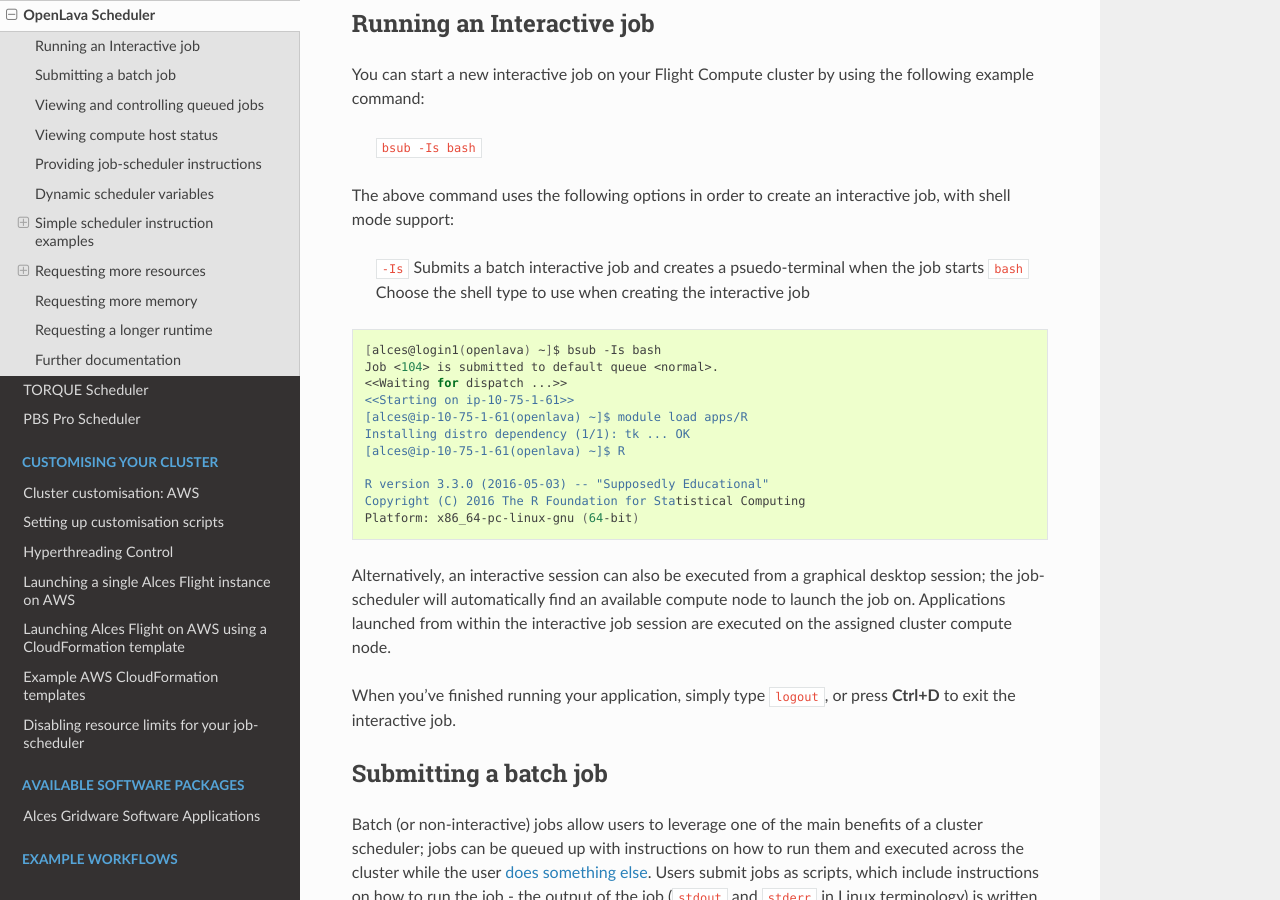
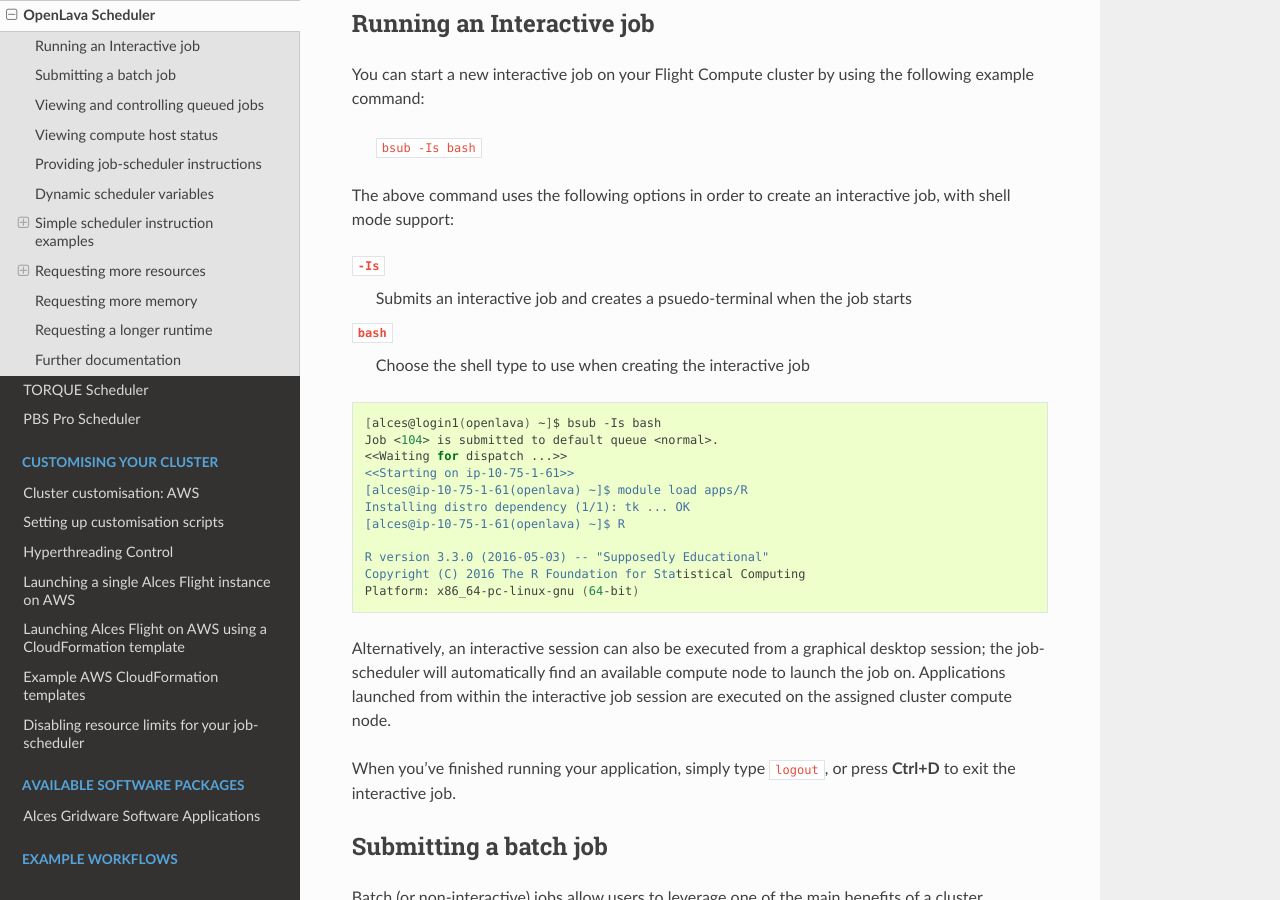
Before and after one commit to alces-software/flight-appliance-docs, a Sphinx documentation site: the page built from docs/source/openlava/openlava.rst, in a window 1280 px wide and 900 px high, scrolled down 321 px. Built offline with Sphinx 7.4.7 and the Read the Docs theme 2.0.0, drawn with Linux system fonts in a browser that asks for light colours.

Commit message:
Update rst

```diff
--- a/docs/source/openlava/openlava.rst
+++ b/docs/source/openlava/openlava.rst
@@ -16,8 +16,11 @@
 
 The above command uses the following options in order to create an interactive job, with shell mode support:
 
-    ``-Is``     Submits a batch interactive job and creates a psuedo-terminal when the job starts
-    ``bash``    Choose the shell type to use when creating the interactive job
+``-Is``
+  Submits an interactive job and creates a psuedo-terminal when the job starts
+
+``bash``
+  Choose the shell type to use when creating the interactive job
 
 .. code:: bash
 
@@ -252,9 +255,14 @@
 
 Array jobs can easily be cancelled using the ``bkill`` command - the following example shows various levels of control over an array job:
 
-    ``bkill 77``            Cancels all array tasks under the job ID ``77``
-    ``bkill "77[1-100]"``   Cancels array tasks ``1-100`` under the job ID ``77``
-    ``bkill "77[22]"``      Cancels array task ``22`` under the job ID ``77``
+``bkill 77``
+  Cancels all array tasks under the job ID ``77``
+
+``bkill "77[1-100]"``
+  Cancels array tasks ``1-100`` under the job ID ``77``
+
+``bkill "77[22]"``
+  Cancels array task `22`` under the job ID ``77``
 
 Requesting more resources
 -------------------------
```
Also changed, not shown: docs/source/pbspro/pbspro.rst (+12 -9 lines), docs/source/slurm/slurm.rst (+22 -12 lines), docs/source/torque/torque.rst (+10 -9 lines).
